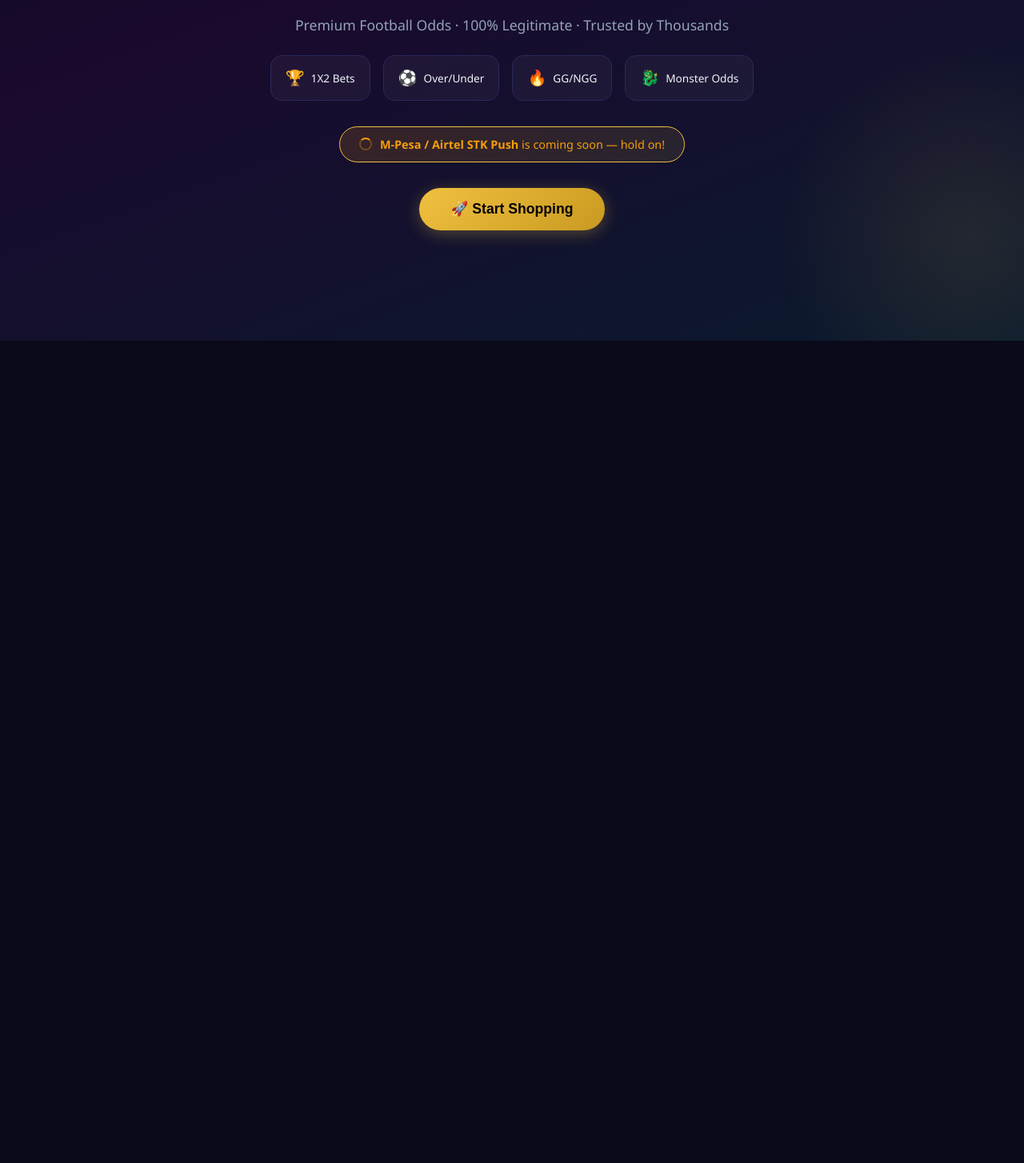
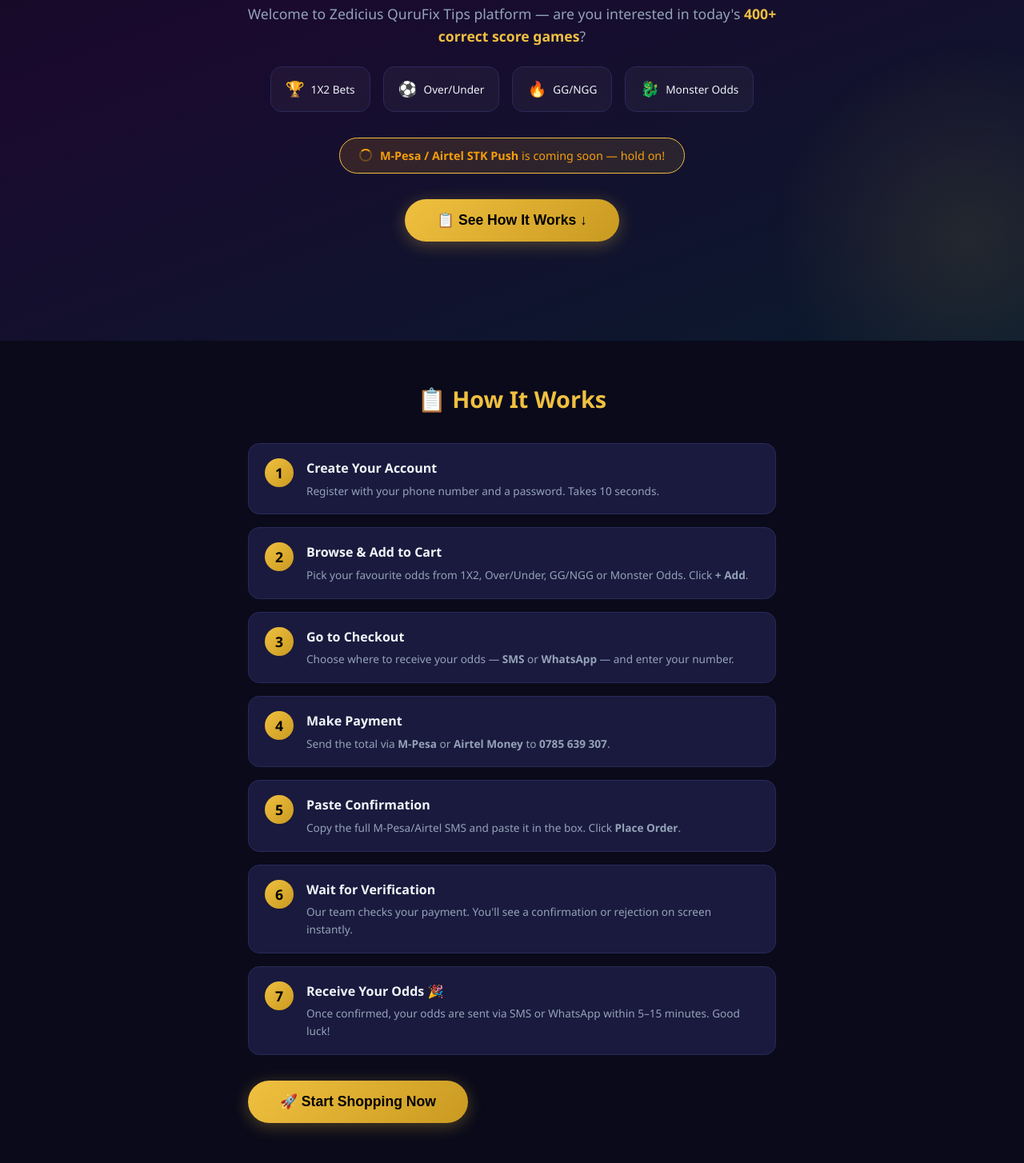
Before and after one commit to kkurui951-dev/reodds, a website: page index.html in a window 1280 px wide. Shown: the part 374-1828 px from the top of the page at 80% size. Before the commit the page ends 800 px from the top, so only its background shows below. Drawn offline with Linux system fonts and the light colour scheme.

Commit message:
Update index.html

```diff
--- a/index.html
+++ b/index.html
@@ -61,7 +61,6 @@
 .add-btn{background:linear-gradient(135deg,var(--purple),var(--purple-light));color:#fff;border:none;border-radius:8px;padding:6px 14px;font-size:.8rem;font-weight:700;cursor:pointer;transition:all .2s}
 .add-btn:hover{transform:scale(1.05);box-shadow:0 2px 12px rgba(124,58,237,.4)}
 
-/* Auth */
 .auth-box{max-width:420px;margin:40px auto;background:var(--card);border:1px solid var(--border);border-radius:var(--r);padding:32px;position:relative;overflow:hidden}
 .auth-box::before{content:'';position:absolute;top:0;left:0;right:0;height:4px;background:linear-gradient(90deg,var(--gold),var(--purple),var(--cyan))}
 .auth-box h2{color:var(--gold);margin-bottom:20px;font-size:1.4rem;text-align:center}
@@ -130,6 +129,13 @@
 .error-card .sc-title{font-size:.85rem;color:var(--muted);text-transform:uppercase;letter-spacing:2px;margin-bottom:8px}
 .error-card .sc-value{font-size:1rem;font-weight:700;color:var(--red)}
 
+.steps-list{display:flex;flex-direction:column;gap:16px}
+.step-item{display:flex;gap:16px;align-items:flex-start;background:var(--card);border:1px solid var(--border);border-radius:var(--r);padding:18px 20px;transition:all .3s}
+.step-item:hover{border-color:var(--gold);transform:translateX(6px)}
+.step-num{width:36px;height:36px;min-width:36px;background:linear-gradient(135deg,var(--gold),var(--gold-dark));color:#000;font-weight:900;font-size:1.1rem;display:flex;align-items:center;justify-content:center;border-radius:50%}
+.step-content h4{color:var(--text);font-size:1rem;margin-bottom:4px}
+.step-content p{color:var(--muted);font-size:.85rem}
+
 footer{text-align:center;padding:24px;color:var(--muted);font-size:.8rem;border-top:1px solid var(--border);margin-top:40px}
 @media(max-width:600px){.hero h1{font-size:2rem}.hero-logo{font-size:2.5rem}.cat-grid{grid-template-columns:1fr}header h1{font-size:1.1rem}.checkout-box{padding:20px}}
 </style>
@@ -140,7 +146,7 @@
   <div class="hero-content">
     <div class="hero-logo">⚡</div>
     <h1>ZEDICIUS QURU<br>FIXED TIPS</h1>
-    <p class="subtitle">Premium Football Odds · 100% Legitimate · Trusted by Thousands</p>
+    <p class="subtitle">Welcome to Zedicius QuruFix Tips platform — are you interested in today's <strong style="color:var(--gold)">400+ correct score games</strong>?</p>
     <div class="hero-features">
       <div class="hero-feat"><span class="icon">🏆</span> 1X2 Bets</div>
       <div class="hero-feat"><span class="icon">⚽</span> Over/Under</div>
@@ -152,9 +158,44 @@
       <span><strong>M-Pesa / Airtel STK Push</strong> is coming soon — hold on!</span>
     </div>
     <div class="hero-cta">
-      <button class="btn-hero" onclick="dismissHero()">🚀 Start Shopping</button>
+      <button class="btn-hero" onclick="document.getElementById('stepsPage').scrollIntoView({behavior:'smooth'})">📋 See How It Works ↓</button>
     </div>
   </div>
+</section>
+
+<section id="stepsPage" style="display:none;padding:50px 20px;max-width:700px;margin:0 auto">
+  <h2 style="text-align:center;color:var(--gold);font-size:1.8rem;margin-bottom:32px">📋 How It Works</h2>
+  <div class="steps-list">
+    <div class="step-item">
+      <div class="step-num">1</div>
+      <div class="step-content"><h4>Create Your Account</h4><p>Register with your phone number and a password. Takes 10 seconds.</p></div>
+    </div>
+    <div class="step-item">
+      <div class="step-num">2</div>
+      <div class="step-content"><h4>Browse & Add to Cart</h4><p>Pick your favourite odds from 1X2, Over/Under, GG/NGG or Monster Odds. Click <strong>+ Add</strong>.</p></div>
+    </div>
+    <div class="step-item">
+      <div class="step-num">3</div>
+      <div class="step-content"><h4>Go to Checkout</h4><p>Choose where to receive your odds — <strong>SMS</strong> or <strong>WhatsApp</strong> — and enter your number.</p></div>
+    </div>
+    <div class="step-item">
+      <div class="step-num">4</div>
+      <div class="step-content"><h4>Make Payment</h4><p>Send the total via <strong>M-Pesa</strong> or <strong>Airtel Money</strong> to <strong>0785 639 307</strong>.</p></div>
+    </div>
+    <div class="step-item">
+      <div class="step-num">5</div>
+      <div class="step-content"><h4>Paste Confirmation</h4><p>Copy the full M-Pesa/Airtel SMS and paste it in the box. Click <strong>Place Order</strong>.</p></div>
+    </div>
+    <div class="step-item">
+      <div class="step-num">6</div>
+      <div class="step-content"><h4>Wait for Verification</h4><p>Our team checks your payment. You'll see a confirmation or rejection on screen instantly.</p></div>
+    </div>
+    <div class="step-item">
+      <div class="step-num">7</div>
+      <div class="step-content"><h4>Receive Your Odds 🎉</h4><p>Once confirmed, your odds are sent via SMS or WhatsApp within 5–15 minutes. Good luck!</p></div>
+    </div>
+  </div>
+  <button class="btn-hero" onclick="dismissHero()" style="margin-top:32px">🚀 Start Shopping Now</button>
 </section>
 
 <header id="appHeader" style="display:none">
@@ -166,7 +207,6 @@
 </header>
 
 <main id="appMain" style="display:none">
-  <!-- SHOP -->
   <section id="shopPage" class="page active">
     <div class="cat-grid">
       <div class="cat-card">
@@ -194,7 +234,6 @@
     </div>
   </section>
 
-  <!-- LOGIN -->
   <section id="loginPage" class="page">
     <div class="auth-box">
       <h2>🔐 Login</h2>
@@ -206,7 +245,6 @@
     </div>
   </section>
 
-  <!-- REGISTER -->
   <section id="registerPage" class="page">
     <div class="auth-box">
       <h2>📝 Create Account</h2>
@@ -219,7 +257,6 @@
     </div>
   </section>
 
-  <!-- CART -->
   <section id="cartPage" class="page">
     <h2 style="color:var(--gold);margin-bottom:20px">🛒 Your Cart</h2>
     <div id="cartItems"></div>
@@ -228,7 +265,6 @@
     <button class="btn btn-secondary" onclick="showPage('shop')">← Continue Shopping</button>
   </section>
 
-  <!-- CHECKOUT -->
   <section id="checkoutPage" class="page">
     <div class="checkout-box">
       <h2>💳 Checkout</h2>
@@ -266,7 +302,6 @@
     </div>
   </section>
 
-  <!-- WAITING -->
   <section id="waitingPage" class="page">
     <div class="waiting">
       <div class="spinner-lg" id="waitSpinner"></div>
@@ -277,7 +312,6 @@
     </div>
   </section>
 
-  <!-- CONFIRMED -->
   <section id="confirmedPage" class="page">
     <div class="result-page">
       <div class="result-icon">🎉</div>
@@ -296,7 +330,6 @@
     </div>
   </section>
 
-  <!-- REJECTED -->
   <section id="rejectedPage" class="page">
     <div class="result-page">
       <div class="result-icon">❌</div>
@@ -322,16 +355,15 @@
 let selectedDelivery = null;
 let ws = null, wsClosed = false, retryCount = 0, waitInterval = null, waitTimeout = null;
 
-// ── Hero ──
 function dismissHero() {
   document.getElementById('heroPage').style.display = 'none';
+  document.getElementById('stepsPage').style.display = 'none';
   document.getElementById('appHeader').style.display = 'flex';
   document.getElementById('appMain').style.display = 'block';
   document.getElementById('appFooter').style.display = 'block';
   showPage('shop');
 }
 
-// ── Navigation ──
 function showPage(name) {
   document.querySelectorAll('.page').forEach(p => p.classList.remove('active'));
   document.getElementById(name + 'Page').classList.add('active');
@@ -340,7 +372,6 @@
   window.scrollTo({ top: 0, behavior: 'smooth' });
 }
 
-// ── Auth ──
 function handleAuthClick() {
   if (token) {
     localStorage.removeItem('token');
@@ -389,7 +420,6 @@
   } catch (e) { msgEl.className = 'msg error'; msgEl.textContent = e.message; }
 }
 
-// ── Cart ──
 function addToCart(category, label, price) {
   cart.push({ category, label, price, id: Date.now() + Math.random() });
   saveCart(); updateCartBadge();
@@ -425,7 +455,6 @@
   btn.style.display = 'block';
 }
 
-// ── Checkout ──
 function goCheckout() {
   if (!token) { showPage('login'); return; }
   showPage('checkout');
@@ -488,7 +517,6 @@
   }
 }
 
-// ── WebSocket ──
 function connectWS(orderId) {
   if (wsClosed) return;
   const proto = location.protocol === 'https:' ? 'wss:' : 'ws:';
@@ -553,6 +581,7 @@
 
 updateAuthUI();
 updateCartBadge();
+document.getElementById('stepsPage').style.display = 'block';
 </script>
 </body>
 </html>
```
